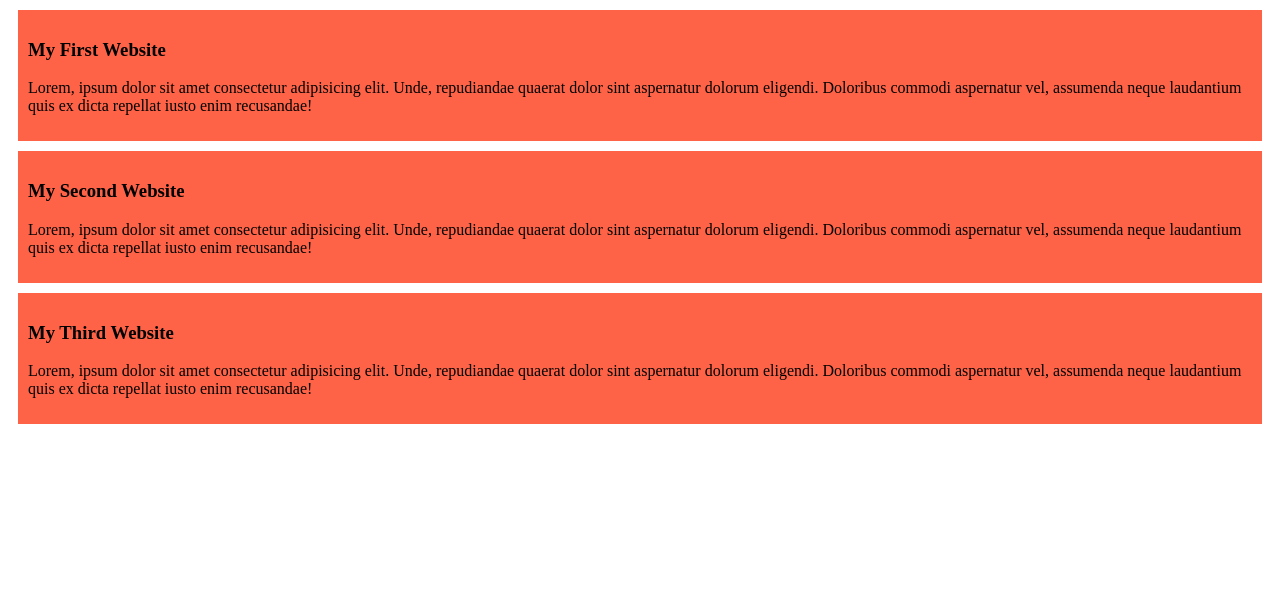
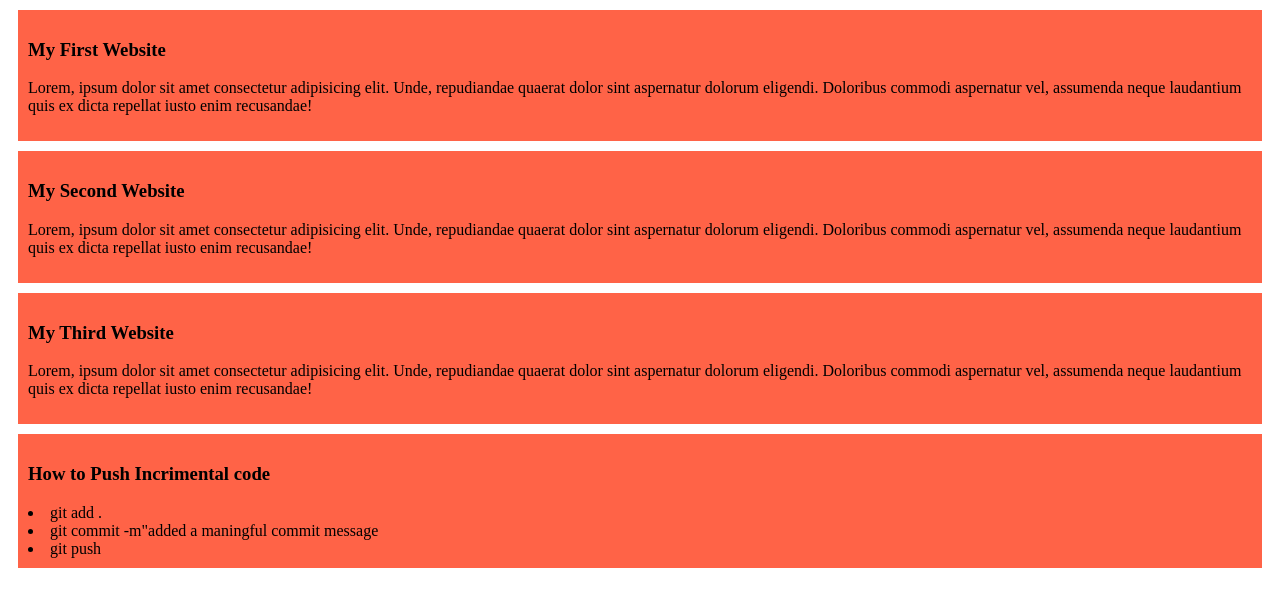
Before and after one commit to mi-rabby/my-simple-website, a plain HTML site: page index.html in a window 1280 px wide. Drawn offline with Linux system fonts and the light colour scheme.

Commit message:
added a list to push code

```diff
--- a/index.html
+++ b/index.html
@@ -25,5 +25,11 @@
             Lorem, ipsum dolor sit amet consectetur adipisicing elit. Unde, repudiandae quaerat dolor sint aspernatur dolorum eligendi. Doloribus commodi aspernatur vel, assumenda neque laudantium quis ex dicta repellat iusto enim recusandae!
         </p>
     </div>
+    <div>
+        <h3>How to Push Incrimental code</h3>
+        <li>git add .</li>
+        <li>git commit -m"added a maningful commit message</li>
+        <li>git push</li>
+    </div>
 </body>
 </html>
```
